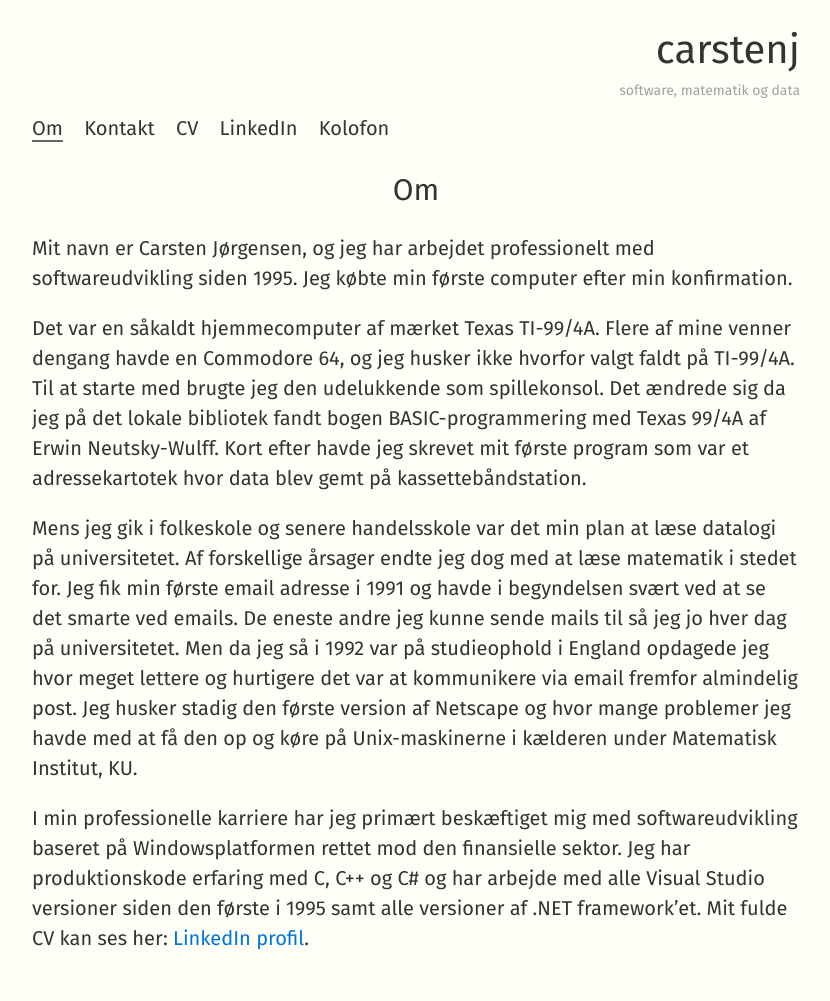
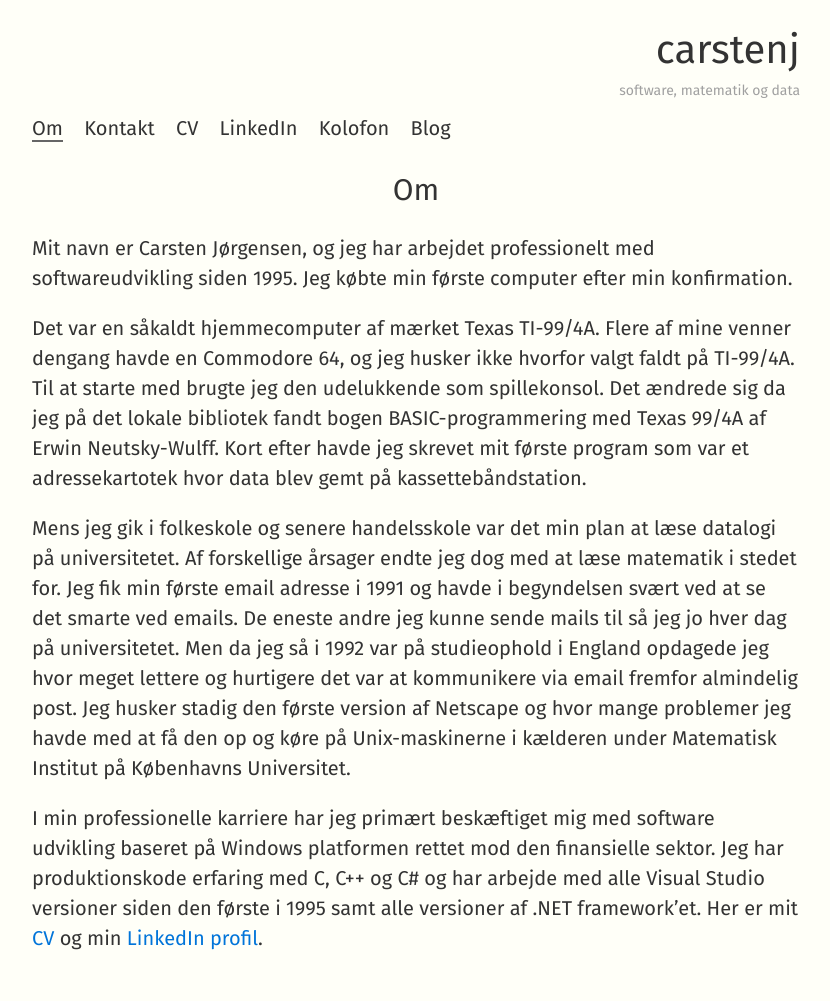
Before and after one commit to carsten-j/carsten-j.github.io, a Jekyll site: the page built from om.md, in a window 1280 px wide. Shown: the whole page, without its empty margins (224-1054 px from the left). Built offline with Jekyll 4.4.1, drawn with Linux system fonts in a browser that asks for light colours; nearby versions of some CDN libraries.

Commit message:
Minor updates

```diff
--- a/_layouts/default.html
+++ b/_layouts/default.html
@@ -26,6 +26,7 @@
                 <a href="{{ site.baseurl }}/resume.pdf">CV</a>
                 <a href="https://dk.linkedin.com/in/carstenjoergensen">LinkedIn</a>
                 <a href="{{ site.baseurl }}/kolofon/" class="{% if page.url == '/kolofon/' %}active{% endif %}">Kolofon</a>
+                <a href="{{ site.baseurl }}/" class="{% if page.url == '/blog/' %}active{% endif %}">Blog</a>
             </nav>
         </header>
         {{ content }}
--- a/om.md
+++ b/om.md
@@ -10,6 +10,6 @@ Mit navn er Carsten Jørgensen, og jeg har arbejdet professionelt med softwareud
 
 Det var en såkaldt hjemmecomputer af mærket Texas TI-99/4A. Flere af mine venner dengang havde en Commodore 64, og jeg husker ikke hvorfor valgt faldt på TI-99/4A. Til at starte med brugte jeg den udelukkende som spillekonsol. Det ændrede sig da jeg på det lokale bibliotek fandt bogen BASIC-programmering med Texas 99/4A af Erwin Neutsky-Wulff. Kort efter havde jeg skrevet mit første program som var et adressekartotek hvor data blev gemt på kassettebåndstation.
 
-Mens jeg gik i folkeskole og senere handelsskole var det min plan at læse datalogi på universitetet. Af forskellige årsager endte jeg dog med at læse matematik i stedet for. Jeg fik min første email adresse i 1991 og havde i begyndelsen svært ved at se det smarte ved emails. De eneste andre jeg kunne sende mails til så jeg jo hver dag på universitetet. Men da jeg så i 1992 var på studieophold i England opdagede jeg hvor meget lettere og hurtigere det var at kommunikere via email fremfor almindelig post. Jeg husker stadig den første version af Netscape og hvor mange problemer jeg havde med at få den op og køre på Unix-maskinerne i kælderen under Matematisk Institut, KU.
+Mens jeg gik i folkeskole og senere handelsskole var det min plan at læse datalogi på universitetet. Af forskellige årsager endte jeg dog med at læse matematik i stedet for. Jeg fik min første email adresse i 1991 og havde i begyndelsen svært ved at se det smarte ved emails. De eneste andre jeg kunne sende mails til så jeg jo hver dag på universitetet. Men da jeg så i 1992 var på studieophold i England opdagede jeg hvor meget lettere og hurtigere det var at kommunikere via email fremfor almindelig post. Jeg husker stadig den første version af Netscape og hvor mange problemer jeg havde med at få den op og køre på Unix-maskinerne i kælderen under Matematisk Institut på Københavns Universitet.
 
-I min professionelle karriere har jeg primært beskæftiget mig med softwareudvikling baseret på Windowsplatformen rettet mod den finansielle sektor. Jeg har produktionskode erfaring med C, C++ og C# og har arbejde med alle Visual Studio versioner siden den første i 1995 samt alle versioner af .NET framework'et. Mit fulde CV kan ses her: [LinkedIn profil](http://www.linkedin.com/in/carstenjoergensen).
+I min professionelle karriere har jeg primært beskæftiget mig med software udvikling baseret på Windows platformen rettet mod den finansielle sektor. Jeg har produktionskode erfaring med C, C++ og C# og har arbejde med alle Visual Studio versioner siden den første i 1995 samt alle versioner af .NET framework'et. Her er mit [CV]({{site.url}}/{{site.baseurl}}/resume.pdf) og min [LinkedIn profil](http://www.linkedin.com/in/carstenjoergensen).
```
Also changed, not shown: 1 other file.
